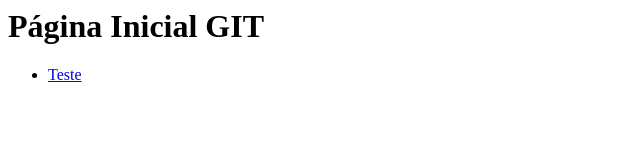
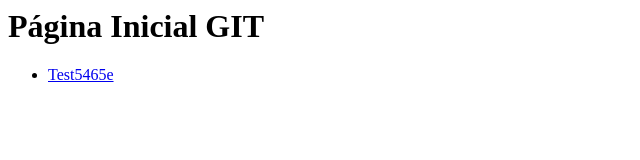
Before and after one commit to daandg123/modelo_imagem, a plain HTML site: page index.html in a window 1280 px wide. Shown: the full height of the page, 0-640 px from the left. Drawn offline with Linux system fonts and the light colour scheme.

Commit message:
test git.1

```diff
--- a/index.html
+++ b/index.html
@@ -7,7 +7,7 @@
 <body>
     <h1>Página Inicial GIT</h1>
     <ul>
-        <li><a href="#">Teste</a></li>
+        <li><a href="#">Test5465e</a></li>
     </ul>
 </body>
 
```
